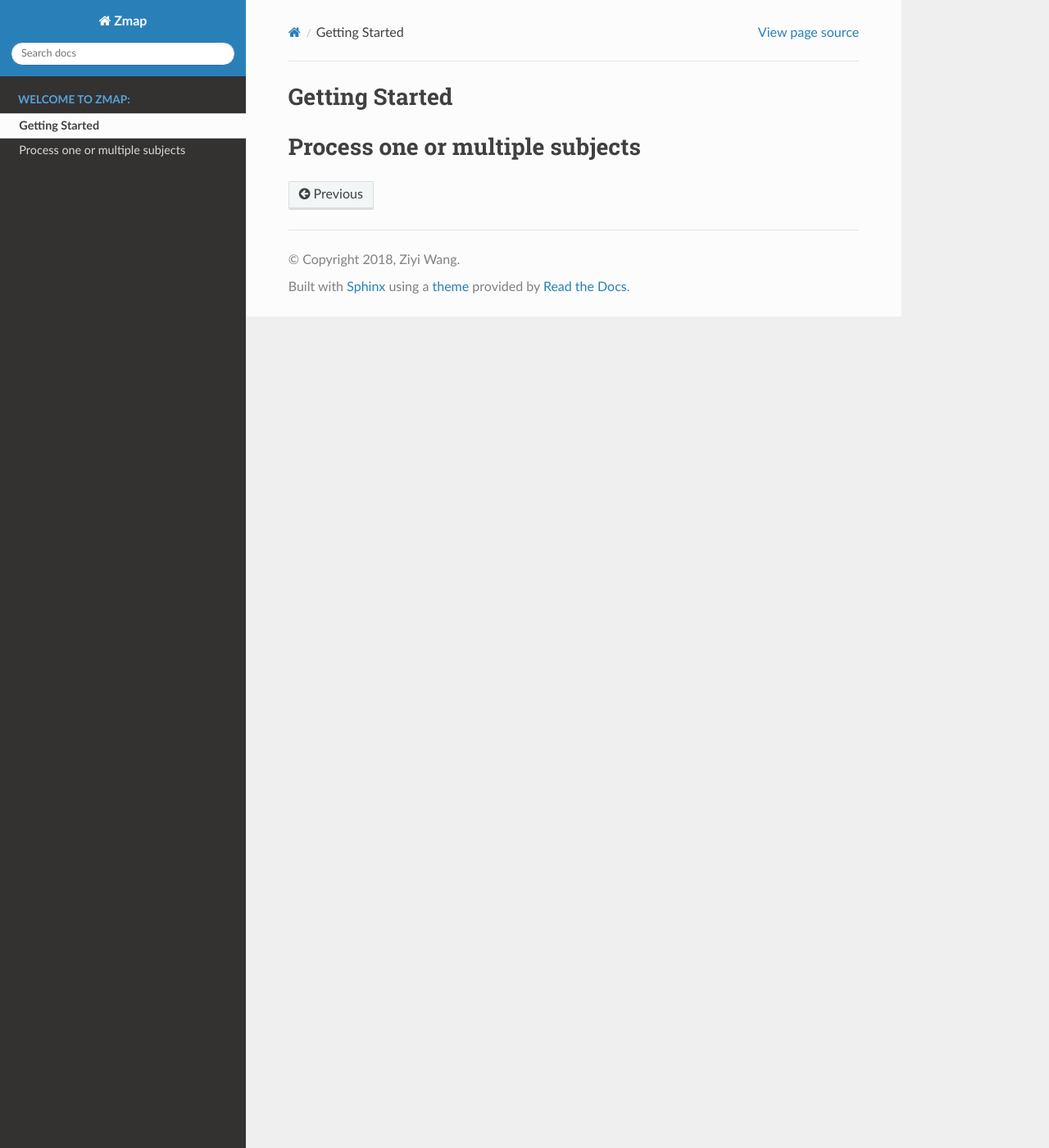
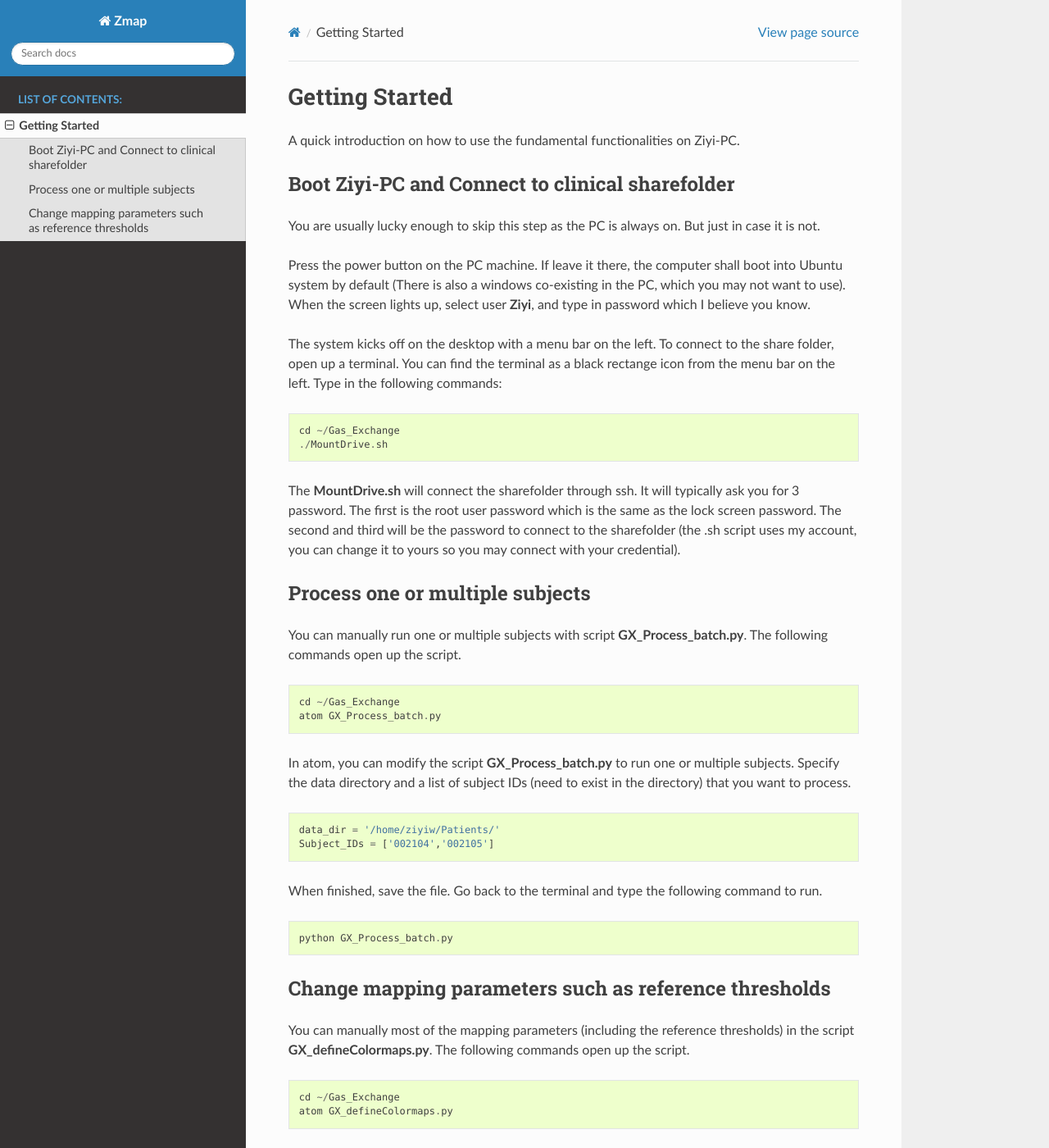
Before and after one commit to RyanCulhane/Xe-Gas-Exchange-Python, a Sphinx documentation site: the page built from docs/source/gettingstarted.rst, in a window 1280 px wide and 1400 px high. Shown: the whole window at 82% size. Built offline with Sphinx 7.4.7 and the Read the Docs theme 2.0.0, drawn with Linux system fonts in a browser that asks for light colours; formulas are drawn with MathJax 3; pages that are not in the unit, such as notebooks, are missing from menus; some of the changed text lies outside the part shown.

Commit message:
added more docs

```diff
--- a/docs/source/gettingstarted.rst
+++ b/docs/source/gettingstarted.rst
@@ -1,8 +1,68 @@
-.. _getting_started:
 
 Getting Started
 ====================================
+A quick introduction on how to use the fundamental functionalities on Ziyi-PC.
 
+Boot Ziyi-PC and Connect to clinical sharefolder
+--------------------------------------------------
+You are usually lucky enough to skip this step as the PC is always on. But just in case it is not.
+
+Press the power button on the PC machine. If leave it there, the computer shall boot into Ubuntu system by default (There is also a windows co-existing in the PC, which you may not want to use). When the screen lights up, select user **Ziyi**, and type in password which I believe you know.
+
+The system kicks off on the desktop with a menu bar on the left. To connect to the share folder, open up a terminal. You can find the terminal as a black rectange icon from the menu bar on the left. Type in the following commands:
+
+::
+
+    cd ~/Gas_Exchange
+    ./MountDrive.sh
+
+The **MountDrive.sh** will connect the sharefolder through ssh. It will typically ask you for 3 password. The first is the root user password which is the same as the lock screen password. The second and third will be the password to connect to the sharefolder (the .sh script uses my account, you can change it to yours so you may connect with your credential).
 
 Process one or multiple subjects
-====================================
+----------------------------------
+You can manually run one or multiple subjects with script **GX_Process_batch.py**. The following commands open up the script.
+
+::
+
+    cd ~/Gas_Exchange
+    atom GX_Process_batch.py
+
+In atom, you can modify the script **GX_Process_batch.py** to run one or multiple subjects. Specify the data directory and a list of subject IDs (need to exist in the directory) that you want to process.
+
+::
+
+    data_dir = '/home/ziyiw/Patients/'
+    Subject_IDs = ['002104','002105']
+
+When finished, save the file. Go back to the terminal and type the following command to run.
+
+::
+
+    python GX_Process_batch.py
+
+Change mapping parameters such as reference thresholds
+-------------------------------------------------------
+You can manually most of the mapping parameters (including the reference thresholds) in the script **GX_defineColormaps.py**. The following commands open up the script.
+
+::
+
+    cd ~/Gas_Exchange
+    atom GX_defineColormaps.py
+
+**The reference thresholds**, **the montage and histogram plotting parameters** and **the healthy reference values** shown in the report table are recorded in this script. They are imported to the main program in runtime. Specifically, you can change the reference thresholds with the following lines:
+
+.. code-block:: python
+
+    mean_vent = 0.5098
+    std_vent = 0.1899
+    thre_vent = [mean_vent-2*std_vent, mean_vent-std_vent, mean_vent, mean_vent+std_vent, mean_vent+2*std_vent]
+
+    mean_bar = 0.4859
+    std_bar = 0.1484
+    thre_bar = [mean_bar-2*std_bar, mean_bar-std_bar, mean_bar, mean_bar+std_bar, mean_bar+2*std_bar, mean_bar+3*std_bar, mean_bar+4*std_bar]
+
+    mean_rbc = 0.2592
+    std_rbc = 0.1038
+    thre_rbc = [mean_rbc-2*std_rbc, mean_rbc-std_rbc, mean_rbc, mean_rbc+std_rbc, mean_rbc+2*std_rbc]
+
+The **thre_vent, thre_bar, thre_rbc** are the thresholds that are finally used.
```
Also changed, not shown: docs/source/index.rst (+18 -9 lines).
